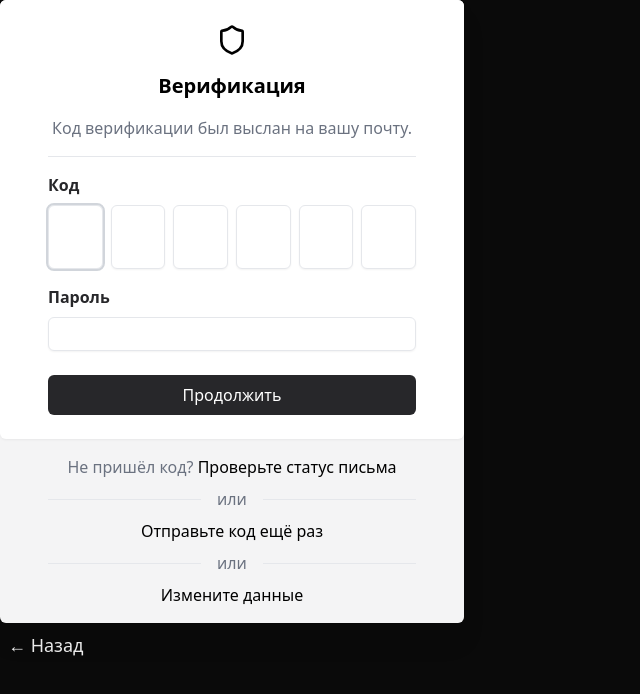
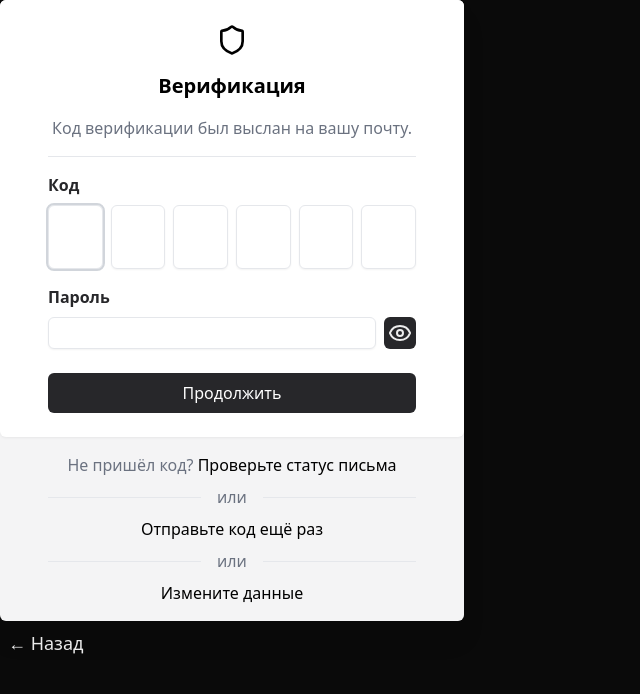
Before and after one commit to notwindstone/zen-auth, a Next.js app: page /verification in a window 1280 px wide. Shown: the top 694 px of the page, without its empty margins (0-640 px from the left). Built offline with nearby package versions, Linux system fonts and the light colour scheme; no server answers.

Commit message:
feat: implement PasswordInput component

```diff
--- /dev/null
+++ b/src/app/reset/page.tsx
@@ -0,0 +1,13 @@
+export default async function Page({
+    searchParams,
+}: {
+    searchParams?: Promise<{ [key: string]: string | null }>;
+}) {
+    const searchParamsStore = await searchParams;
+    const token = searchParamsStore?.token ?? null;
+
+    return (
+        <>
+        </>
+    );
+}
--- a/src/components/CodeVerification/CodeVerification.tsx
+++ b/src/components/CodeVerification/CodeVerification.tsx
@@ -9,6 +9,7 @@ import { getLastEmailInfo } from "@/lib/actions/email";
 import { setSessionTokenCookie } from "@/lib/actions/cookies";
 import { getMonthForwardDate } from "@/utils/misc/getMonthForwardDate";
 import { CODE_DIGITS_COUNT } from "@/configs/constants";
+import PasswordInput from "@/components/PasswordInput/PasswordInput";
 
 export default function CodeVerification({
     username,
@@ -211,18 +212,7 @@ export default function CodeVerification({
                                 }
                             </div>
                         </div>
-                        <div className="flex flex-col gap-2">
-                            <p className={`font-semibold text-zinc-800`}>
-                                Пароль
-                            </p>
-                            <input
-                                className={`shadow-sm focus:outline-gray-300 focus:-outline-offset-0 outline-transparent focus:outline-none hover:border-gray-300 border-gray-200 border-[1px] rounded-md px-2 py-1 transition-all text-black`}
-                                type={"password"}
-                                name={"password"}
-                                placeholder=""
-                                required
-                            />
-                        </div>
+                        <PasswordInput />
                         <button
                             className={`hover:bg-zinc-700 bg-zinc-800 transition mt-2 rounded-md p-2 text-white h-[40px]`}
                             type="submit"
--- /dev/null
+++ b/src/components/PasswordInput/PasswordInput.tsx
@@ -0,0 +1,35 @@
+import { useState } from "react";
+import { Eye, EyeClosed } from "lucide-react";
+
+export default function PasswordInput() {
+    const [isVisible, setIsVisible] = useState(false);
+
+    return (
+        <div className="flex flex-col gap-2">
+            <p className={`font-semibold text-zinc-800`}>
+                Пароль
+            </p>
+            <div className="w-full flex items-center gap-2">
+                <input
+                    className={`h-8 w-full shadow-sm focus:outline-gray-300 focus:-outline-offset-0 outline-transparent focus:outline-none hover:border-gray-300 border-gray-200 border-[1px] rounded-md px-2 py-1 transition-all text-black`}
+                    type={isVisible ? "text" : "password"}
+                    name={"password"}
+                    placeholder=""
+                    required
+                />
+                <button
+                    className="shrink-0 bg-zinc-800 rounded-md h-8 w-8 flex justify-center items-center"
+                    onClick={() => setIsVisible((state) => !state)}
+                >
+                    {
+                        isVisible ? (
+                            <EyeClosed />
+                        ) : (
+                            <Eye />
+                        )
+                    }
+                </button>
+            </div>
+        </div>
+    );
+}
--- a/src/lib/actions/email.ts
+++ b/src/lib/actions/email.ts
@@ -35,7 +35,7 @@ export async function sendResetCodeEmail({
         from: 'Zen-Auth <onboarding@windstone.space>',
         to: email,
         subject: 'Сброс пароля',
-        html: `<p>Используйте эту ссылку, чтобы сбросить пароль для вашей учетной записи. Ваша ссылка: ${resetToken}.</p>`,
+        html: `<p>Используйте эту ссылку, чтобы сбросить пароль для вашей учетной записи. Ваша ссылка: https://localhost:3000/reset?token=${resetToken}.</p>`,
     });
 }
 
```
Also changed, not shown: src/components/ResetPassword/ResetPassword.tsx (added).
